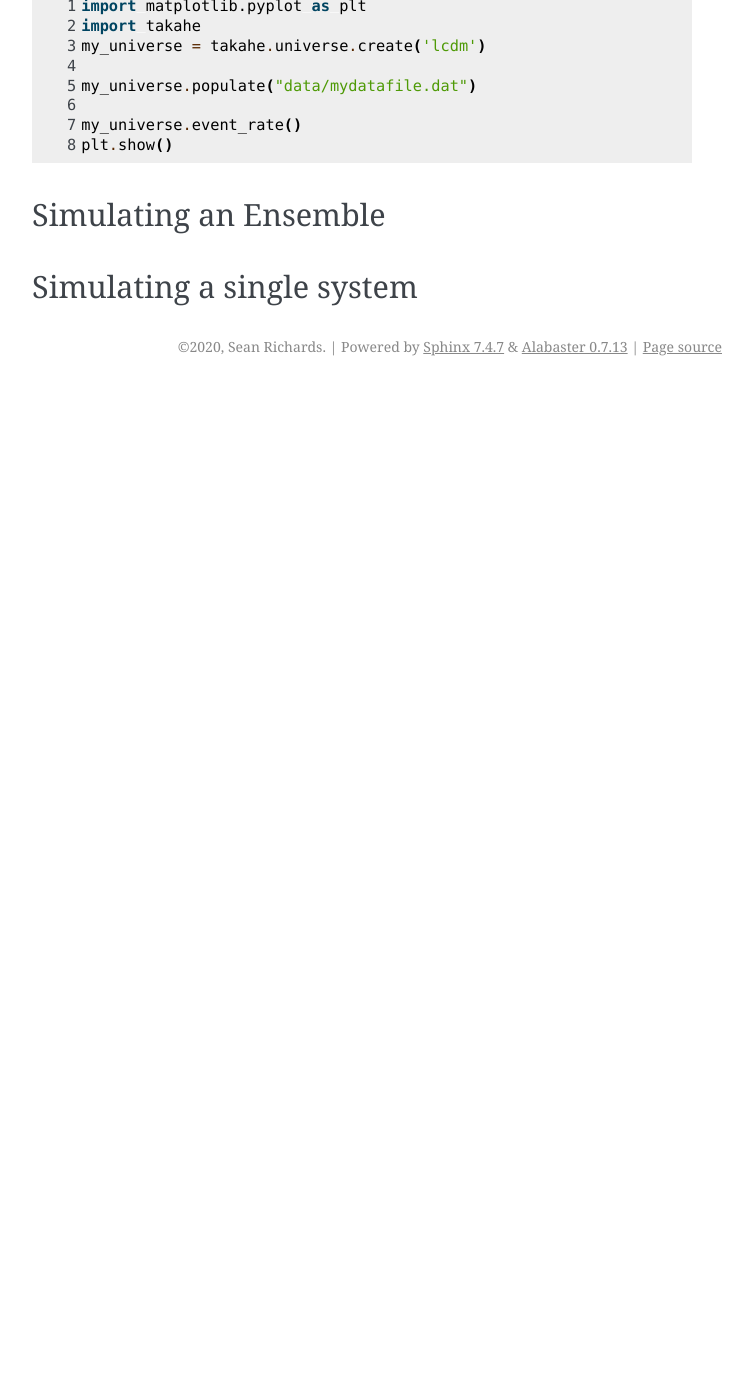
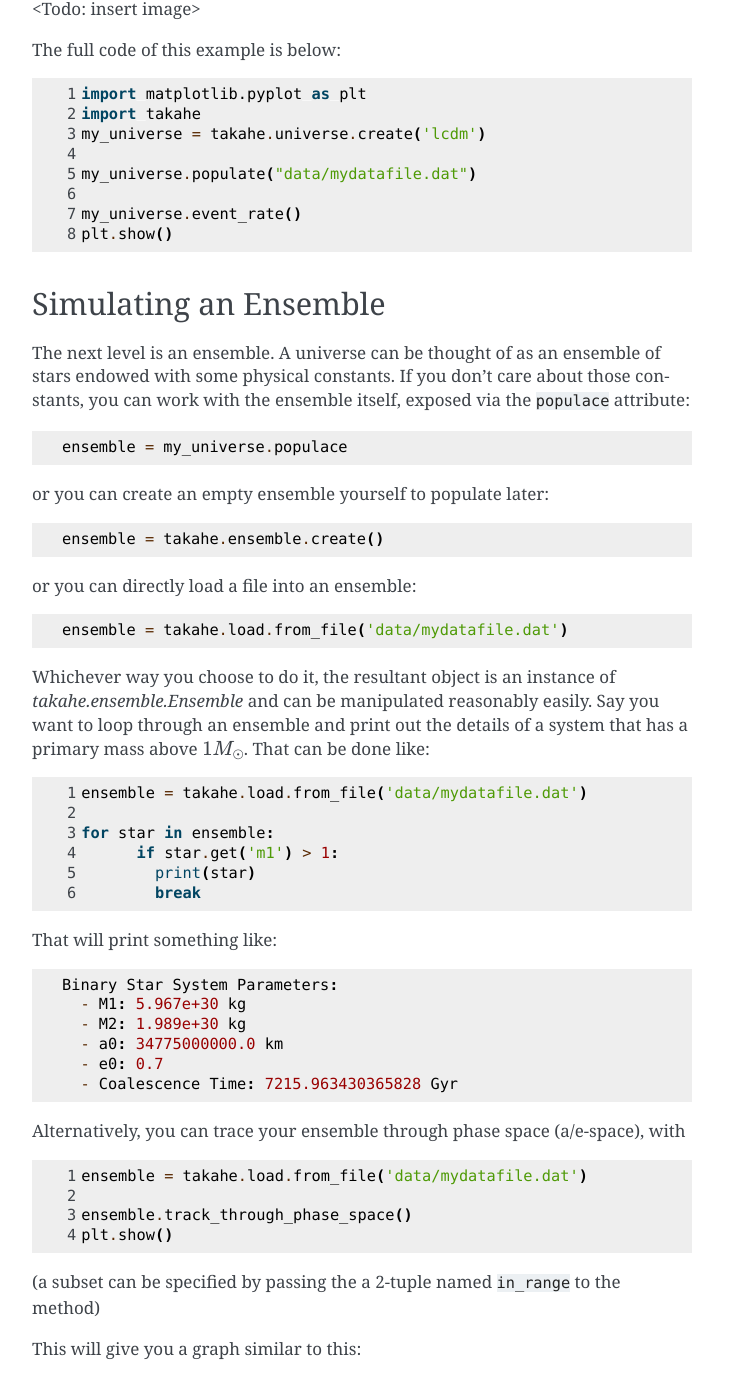
Before and after one commit to Krytic/Takahe, a Sphinx documentation site: the page built from docs/usage/quickstart.rst, in a window 1280 px wide and 1400 px high, scrolled down 1512 px. Shown: the whole window, without its empty margins (388-1140 px from the left). Built offline with Sphinx 7.4.7, drawn with Linux system fonts in a browser that asks for light colours; before the commit the page ends 1898 px from its top, so only the background shows below that; some of the changed text lies outside the part shown.

```diff
--- a/docs/usage/quickstart.rst
+++ b/docs/usage/quickstart.rst
@@ -16,6 +16,8 @@ To create any of the three classes, just call :code:`.create()` on the relevant
   my_universe = takahe.universe.create('eds')
 
 Each class represents a different level of abstraction for the system. Most simulations will start by creating a Universe, and propagating individual BSS objects in the ensemble through time.
+
+This quick start guide will guide you through the most common use cases for each class. It is not extensive, you are referred to the more advanced docs for more guidance.
 
 Simulating the Universe
 -----------------------
@@ -89,5 +91,78 @@ The full code of this example is below:
 Simulating an Ensemble
 ----------------------
 
+The next level is an ensemble. A universe can be thought of as an ensemble of stars endowed with some physical constants. If you don't care about those constants, you can work with the ensemble itself, exposed via the :code:`populace` attribute::
+
+  ensemble = my_universe.populace
+
+or you can create an empty ensemble yourself to populate later::
+
+  ensemble = takahe.ensemble.create()
+
+or you can directly load a file into an ensemble::
+
+  ensemble = takahe.load.from_file('data/mydatafile.dat')
+
+Whichever way you choose to do it, the resultant object is an instance of `takahe.ensemble.Ensemble` and can be manipulated reasonably easily. Say you want to loop through an ensemble and print out the details of a system that has a primary mass above :math:`1M_\odot`. That can be done like:
+
+.. code-block:: python
+  :linenos:
+
+  ensemble = takahe.load.from_file('data/mydatafile.dat')
+
+  for star in ensemble:
+  	if star.get('m1') > 1:
+  	  print(star)
+  	  break
+
+That will print something like::
+
+  Binary Star System Parameters:
+    - M1: 5.967e+30 kg
+    - M2: 1.989e+30 kg
+    - a0: 34775000000.0 km
+    - e0: 0.7
+    - Coalescence Time: 7215.963430365828 Gyr
+
+Alternatively, you can trace your ensemble through phase space (a/e-space), with
+
+.. code-block:: python
+  :linenos:
+
+  ensemble = takahe.load.from_file('data/mydatafile.dat')
+
+  ensemble.track_through_phase_space()
+  plt.show()
+
+(a subset can be specified by passing the a 2-tuple named :code:`in_range` to the method)
+
+This will give you a graph similar to this:
+
+.. image:: ../images/phase_space_plot.png
+   :width: 600
+
 Simulating a single system
 --------------------------
+
+You can create a single binary star system and follow its evolution like so:
+
+.. code-block:: python
+  :linenos:
+
+  # Units: Solar Units
+  m1 = 2
+  m2 = 1
+  a0 = 70
+  e0 = 0.7
+
+  extra_terms = dict(
+  	'weight': 1e-5,
+  	'evolution_age': 1e7,
+  	'rejuvenation_age': 1e6
+  )
+
+  star = takahe.BSS.create(m1, m2, a0, e0, extra_terms)
+
+  t, a, e = star.evolve_until_merger()
+
+This returns three arrays: a time array (from 0 until coalescence), a semimajor axis array, and an eccentricity array.
```
Also changed, not shown: docs/usage/loading.rst (+57 -0 lines), docs/images/phase_space_plot.png (added).
